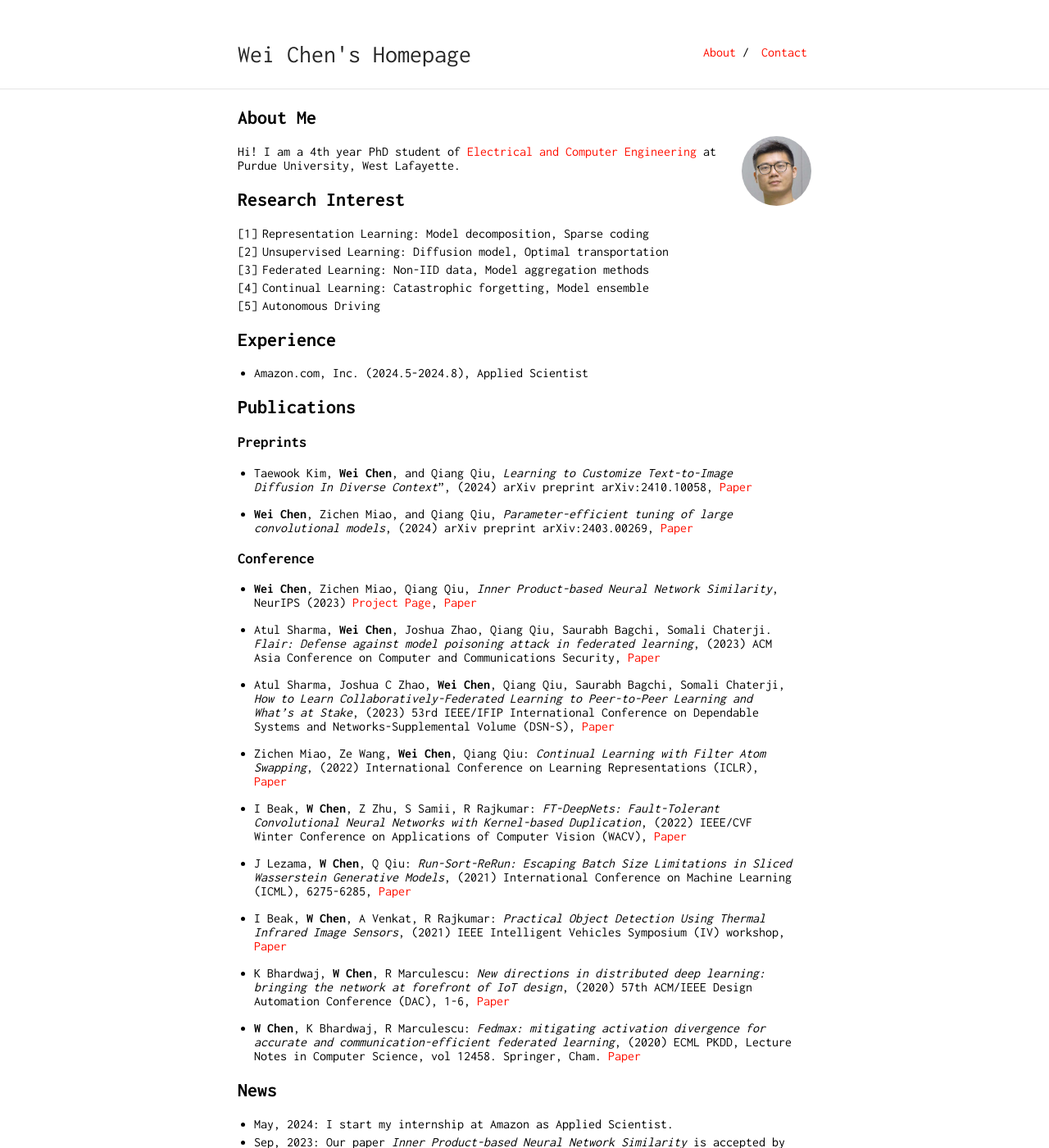
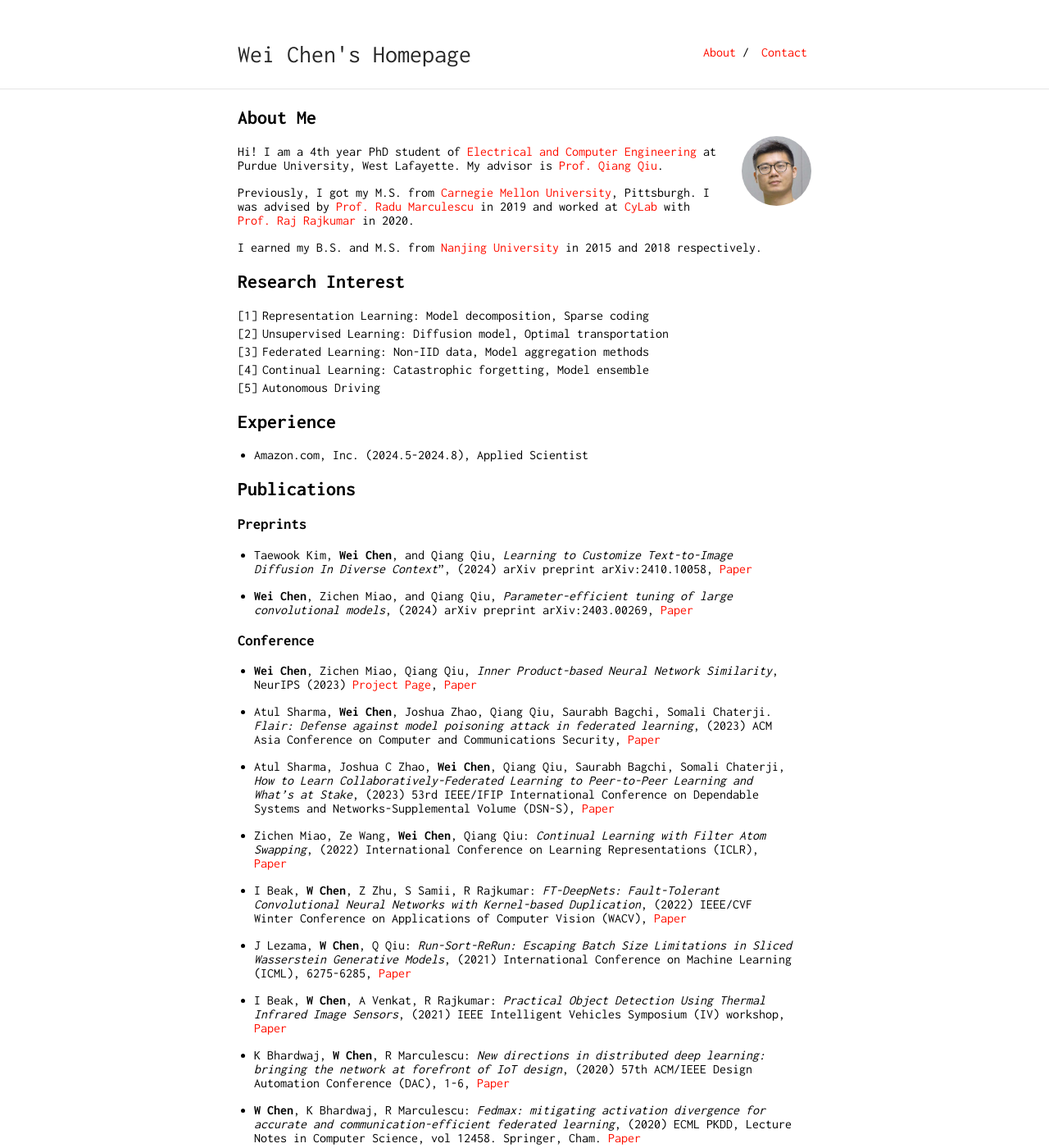
Before and after one commit to weichennone/myhomepage, a Jekyll site: the page built from index.md, in a window 1280 px wide and 1400 px high. Shown: the whole window at 82% size. Built offline with Jekyll 4.4.1, drawn with Linux system fonts in a browser that asks for light colours; our own code applies the rules of GitHub Pages for plain Markdown files; some of the changed text lies outside the part shown.

Commit message:
Update index.md

```diff
--- a/index.md
+++ b/index.md
@@ -6,7 +6,11 @@ layout: default
 
 <img class="profile-picture" src="weichen.jpeg">
 
-Hi! I am a 4th year PhD student of [Electrical and Computer Engineering](https://engineering.purdue.edu/ECE) at Purdue University, West Lafayette.
+Hi! I am a 4th year PhD student of [Electrical and Computer Engineering](https://engineering.purdue.edu/ECE) at Purdue University, West Lafayette. My advisor is [Prof. Qiang Qiu](https://web.ics.purdue.edu/~qqiu/).
+
+Previously, I got my M.S. from [Carnegie Mellon University](https://www.ece.cmu.edu/), Pittsburgh. I was advised by [Prof. Radu Marculescu](https://www.ece.utexas.edu/people/faculty/radu-marculescu) in 2019 and worked at [CyLab](https://www.cylab.cmu.edu/research/index.html) with [Prof. Raj Rajkumar](https://users.ece.cmu.edu/~raj/) in 2020.
+
+I earned my B.S. and M.S. from [Nanjing University](https://www.nju.edu.cn/en/) in 2015 and 2018 respectively.
 
 <!-- This is a [link](http://google.com). -->
 
@@ -53,6 +57,7 @@ Hi! I am a 4th year PhD student of [Electrical and Computer Engineering](https:/
 ## News
 
 * May, 2024: I start my internship at Amazon as Applied Scientist.
+* May, 2024: I have passed my preliminary exam, and officially become PhD candidate.
 * Sep, 2023: Our paper *Inner Product-based Neural Network Similarity* is accepted by NeurIPS.
 * July, 2023: I served as a reviewer for NeurIPS
 * Mar, 2023: I served as a reviewer for ICML
```
